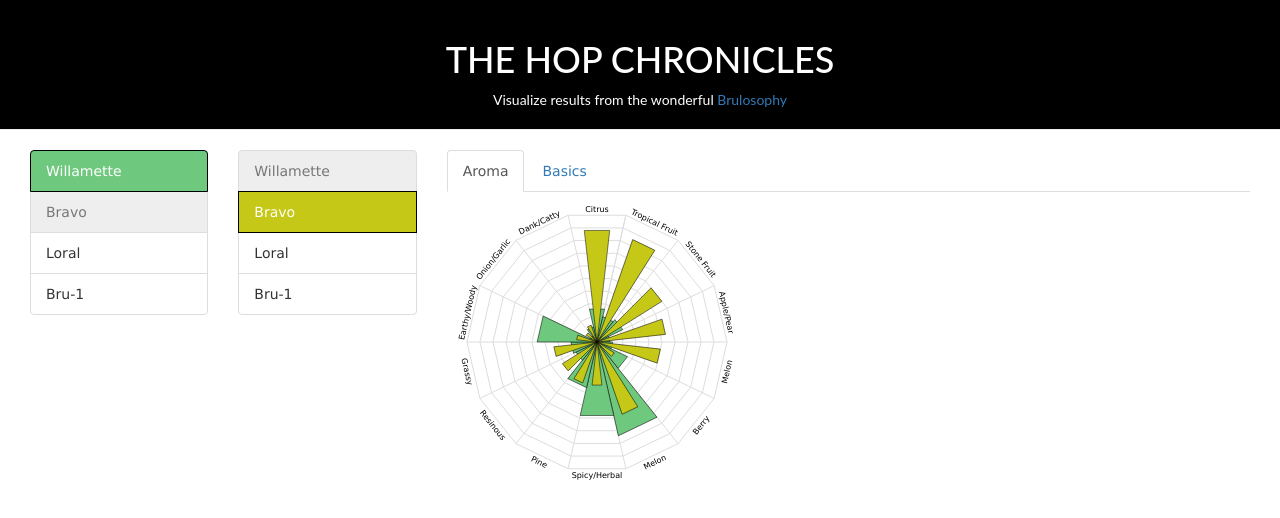
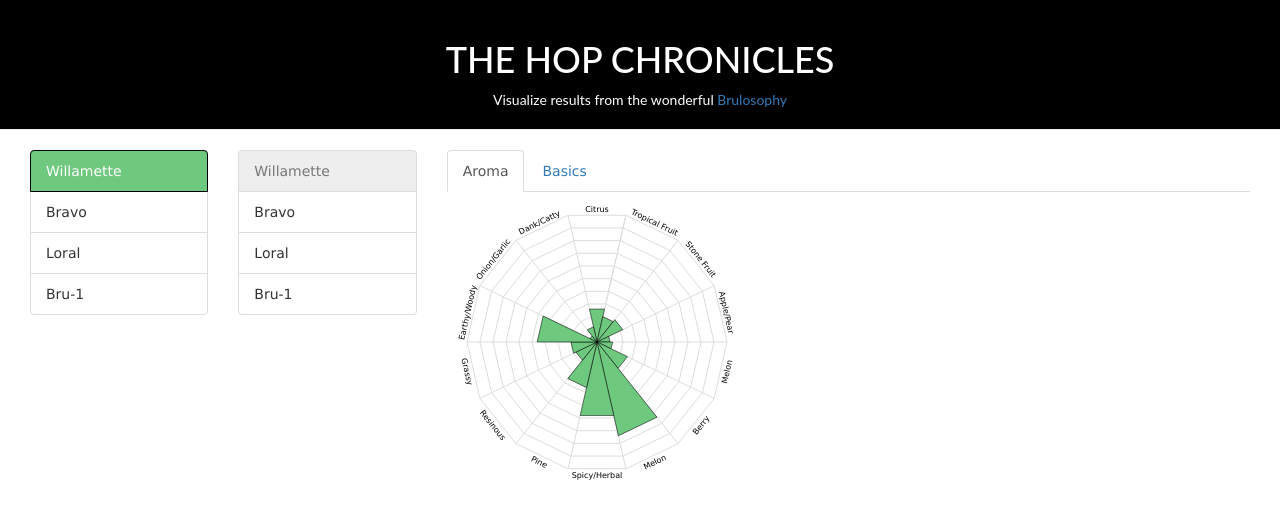
Before and after one commit to Daedalus12/hopper, a React (Create React App) app: page / in a window 1280 px wide. Shown: the top 518 px of the page. Built offline with nearby package versions, Linux system fonts and the light colour scheme.

Commit message:
Allow de-selection of 2nd hop

```diff
--- a/src/App.js
+++ b/src/App.js
@@ -12,7 +12,7 @@ class App extends Component {
       {
         hops: hopData,
         hop1: hopData[0],
-        hop2: hopData[1],
+        hop2: null,
         activeTab: 1,
       };
 
@@ -23,13 +23,17 @@ class App extends Component {
   }
   changeSelectedHop1(i)
   {
-    if (this.state.hops[i].id === this.state.hop2.id) return;
+    if (this.state.hop2 != null && this.state.hops[i].id === this.state.hop2.id) return;
     this.setState({hop1: this.state.hops[i]});
   }
   changeSelectedHop2(i)
   {
     if (this.state.hops[i].id === this.state.hop1.id) return;
-    this.setState({hop2: this.state.hops[i]});
+    if (this.state.hop2 != null && this.state.hops[i].id === this.state.hop2.id) {
+      this.setState({hop2: null});
+    } else {
+      this.setState({hop2: this.state.hops[i]});
+    }
   }
 
   handleTabSelect(i)
@@ -42,57 +46,82 @@ class App extends Component {
     let results = [];
     results.push({
       name: "Citrus",
-      values: [this.state.hop1.characteristics.citrus, this.state.hop2.characteristics.citrus]
+      values: [this.state.hop1.characteristics.citrus]
     });
     results.push({
       name: "Tropical Fruit",
-      values: [this.state.hop1.characteristics.tropicalFruit, this.state.hop2.characteristics.tropicalFruit]
+      values: [this.state.hop1.characteristics.tropicalFruit]
     });
     results.push({
       name: "Stone Fruit",
-      values: [this.state.hop1.characteristics.stoneFruit, this.state.hop2.characteristics.stoneFruit]
+      values: [this.state.hop1.characteristics.stoneFruit]
     });
     results.push({
       name: "Apple/Pear",
-      values: [this.state.hop1.characteristics.applePear, this.state.hop2.characteristics.applePear]
+      values: [this.state.hop1.characteristics.applePear]
     });
     results.push({
       name: "Melon",
-      values: [this.state.hop1.characteristics.melon, this.state.hop2.characteristics.melon]
+      values: [this.state.hop1.characteristics.melon]
     });
     results.push({
       name: "Berry",
-      values: [this.state.hop1.characteristics.berry, this.state.hop2.characteristics.berry]
+      values: [this.state.hop1.characteristics.berry]
     });
     results.push({
       name: "Melon",
-      values: [this.state.hop1.characteristics.floral, this.state.hop2.characteristics.floral]
+      values: [this.state.hop1.characteristics.floral]
     });
     results.push({
       name: "Spicy/Herbal",
-      values: [this.state.hop1.characteristics.spicyHerbal, this.state.hop2.characteristics.spicyHerbal]
+      values: [this.state.hop1.characteristics.spicyHerbal]
     });
-    results.push({name: "Pine", values: [this.state.hop1.characteristics.pine, this.state.hop2.characteristics.pine]});
+    results.push({
+      name: "Pine",
+      values: [this.state.hop1.characteristics.pine]
+    });
     results.push({
       name: "Resinous",
-      values: [this.state.hop1.characteristics.resinous, this.state.hop2.characteristics.resinous]
+      values: [this.state.hop1.characteristics.resinous]
     });
     results.push({
       name: "Grassy",
-      values: [this.state.hop1.characteristics.grassy, this.state.hop2.characteristics.grassy]
+      values: [this.state.hop1.characteristics.grassy]
     });
     results.push({
       name: "Earthy/Woody",
-      values: [this.state.hop1.characteristics.earthyWoody, this.state.hop2.characteristics.earthyWoody]
+      values: [this.state.hop1.characteristics.earthyWoody]
     });
     results.push({
       name: "Onion/Garlic",
-      values: [this.state.hop1.characteristics.onionGarlic, this.state.hop2.characteristics.onionGarlic]
+      values: [this.state.hop1.characteristics.onionGarlic]
     });
     results.push({
       name: "Dank/Catty",
-      values: [this.state.hop1.characteristics.dankCatty, this.state.hop2.characteristics.dankCatty]
+      values: [this.state.hop1.characteristics.dankCatty]
     });
+
+    if (this.state.hop2 != null) {
+      results[0].values.push(this.state.hop2.characteristics.citrus);
+      results[1].values.push(this.state.hop2.characteristics.tropicalFruit);
+      results[2].values.push(this.state.hop2.characteristics.stoneFruit);
+      results[3].values.push(this.state.hop2.characteristics.applePear);
+      results[4].values.push(this.state.hop2.characteristics.melon);
+      results[5].values.push(this.state.hop2.characteristics.berry);
+      results[6].values.push(this.state.hop2.characteristics.floral);
+      results[7].values.push(this.state.hop2.characteristics.spicyHerbal);
+      results[8].values.push(this.state.hop2.characteristics.pine);
+      results[9].values.push(this.state.hop2.characteristics.resinous);
+      results[10].values.push(this.state.hop2.characteristics.grassy);
+      results[11].values.push(this.state.hop2.characteristics.earthyWoody);
+      results[12].values.push(this.state.hop2.characteristics.onionGarlic);
+      results[13].values.push(this.state.hop2.characteristics.dankCatty);
+    } else {
+      for (let i = 0; i < 14; i++) {
+        results[i].values.push(0);
+      }
+    }
+
     return results;
   }
 
@@ -109,11 +138,11 @@ class App extends Component {
         <div className="container-fluid">
           <div className="col-md-2 col-xs-6">
             <HopSelector hops={this.state.hops} changeSelection={this.changeSelectedHop1}
-                         selectedHopId={this.state.hop1.id} disabledHop={this.state.hop2.id} cn="hop1"/>
+                         selectedHop={this.state.hop1} disabledHop={this.state.hop2} cn="hop1"/>
           </div>
           <div className="col-md-2 col-xs-6">
             <HopSelector hops={this.state.hops} changeSelection={this.changeSelectedHop2}
-                         selectedHopId={this.state.hop2.id} disabledHop={this.state.hop1.id} cn="hop2"/>
+                         selectedHop={this.state.hop2} disabledHop={this.state.hop1} cn="hop2"/>
           </div>
 
           <div className="col-md-8 col-xs-12">
--- a/src/HopSelector.js
+++ b/src/HopSelector.js
@@ -7,12 +7,18 @@ class HopItem extends Component {
 
   render() {
     let selectionState = "list-group-item";
-    if (this.props.j === this.props.hop.id) {
-      selectionState += " disabled"
+
+    if (this.props.disabledHop != null) {
+      if (this.props.disabledHop.id === this.props.hop.id) {
+        selectionState += " disabled";
+      }
+    }
 
 
-    }else if (this.props.i === this.props.hop.id) {
-      selectionState += " active";
+    if (this.props.selectedHop != null) {
+      if (this.props.selectedHop.id === this.props.hop.id) {
+        selectionState += " active";
+      }
     }
     selectionState += " " + this.props.cn;
 
@@ -27,15 +33,18 @@ class HopItem extends Component {
 class HopSelector extends Component {
   render(){
     let cb = this.props.changeSelection;
-    let i = this.props.selectedHopId;
-    let j = this.props.disabledHop;
+    let selectedHop = this.props.selectedHop;
+    let disabledHop = this.props.disabledHop;
     let cn = this.props.cn;
     return (
-      <ul className="list-group">
-        {this.props.hops.map(function (hop, index) {
-          return <HopItem key={index} hop={hop} cb={cb} i={i} j={j} cn={cn}/>
-        })}
-      </ul>
+      <div>
+        <ul className="list-group">
+          {this.props.hops.map(function (hop, index) {
+            return <HopItem key={index + 1} hop={hop} selectedHop={selectedHop} disabledHop={disabledHop} cn={cn}
+                            cb={cb}/>
+          })}
+        </ul>
+      </div>
     );
   }
 }
```
